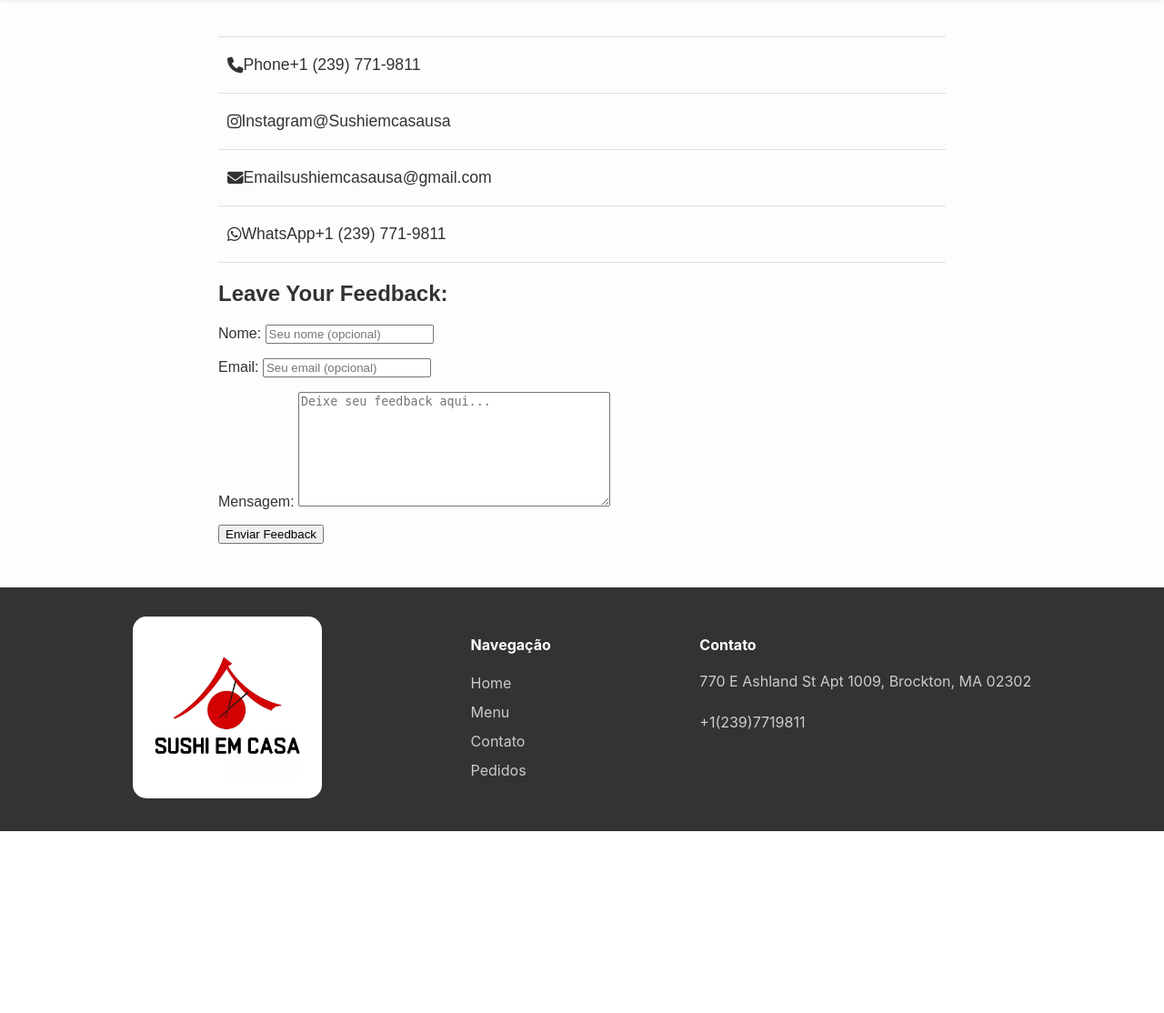
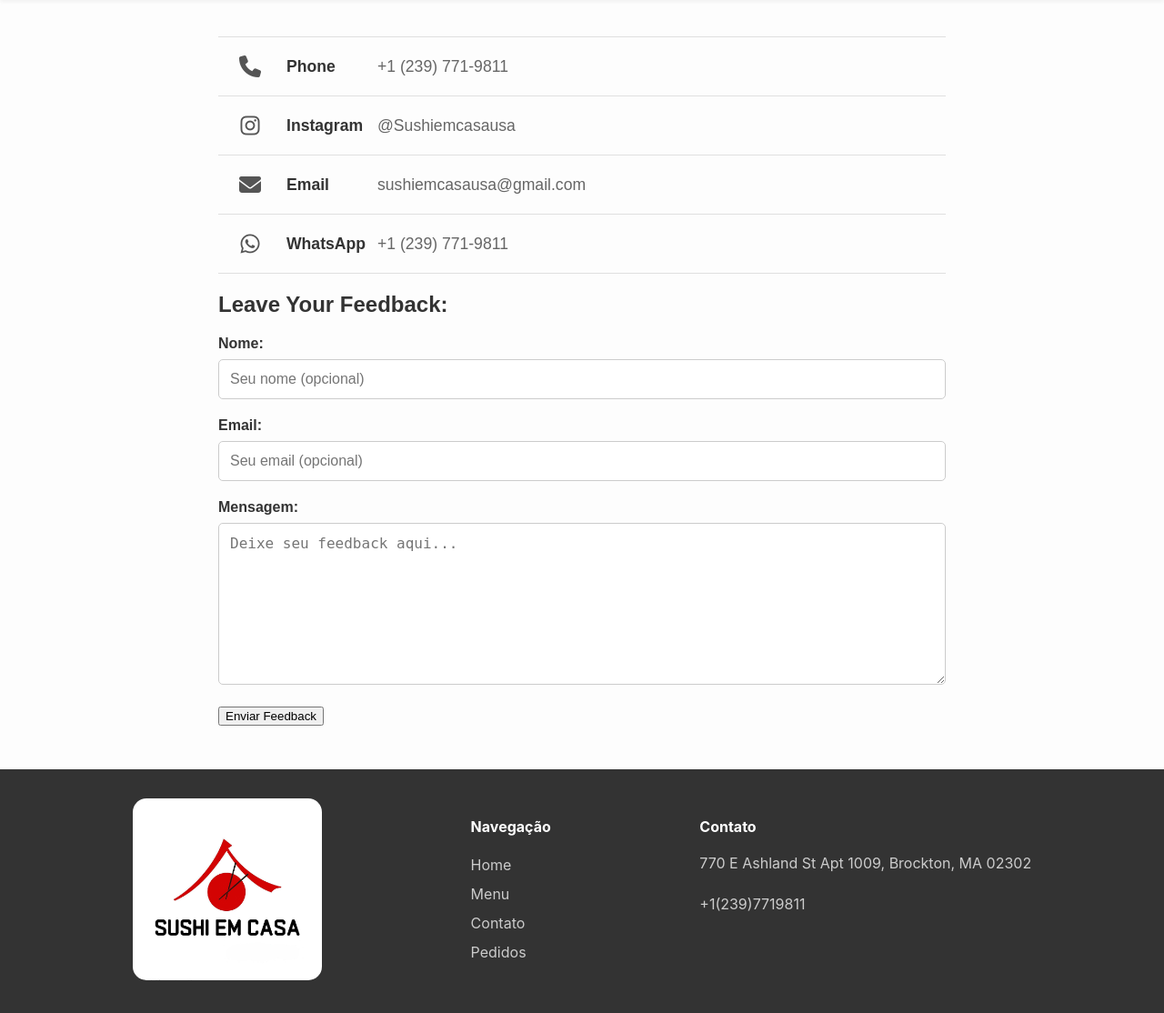
Before and after one commit to jarthur-duarte/SushiEmCasa, a Django app: page /contato/ in a window 1280 px wide. Shown: the part 136-1250 px from the top of the page at 91% size. Before the commit the page ends 1050 px from the top, so only its background shows below. Run offline with Django 5.2, Linux system fonts and the light colour scheme.

Commit message:
"confirmacao de feedback do usuario e correcao do caminho order para contact."

```diff
--- a/sushiemcasa/templates/sushiemcasa/contato.html
+++ b/sushiemcasa/templates/sushiemcasa/contato.html
@@ -17,14 +17,12 @@
         padding: 0 20px;
         font-family: sans-serif;
     }
-
     .contact-list {
         list-style: none;
         padding: 0;
         margin: 0;
         border-top: 1px solid #e0e0e0;
     }
-
     .contact-list li {
         display: flex;
         align-items: center;
@@ -32,11 +30,9 @@
         font-size: 1.1rem;
         transition: background-color 0.2s ease;
     }
-
     .contact-list li:hover {
         background-color: #f9f9f9;
     }
-
     .contact-list a {
         display: flex;
         align-items: center;
@@ -45,29 +41,24 @@
         text-decoration: none;
         color: inherit;
     }
-
-     .contact-list.icon {
+    .contact-list .icon { /* CORRIGIDO: Adicionado um espaço para a sintaxe correta */
         font-size: 1.5rem;
         color: #555;
         width: 50px;
         text-align: center;
         margin-right: 15px;
     }
-
-     .contact-list.label {
+    .contact-list .label { /* CORRIGIDO: Adicionado um espaço */
         font-weight: bold;
         min-width: 100px;
         color: #333;
     }
-
-     .contact-list.info {
+    .contact-list .info { /* CORRIGIDO: Adicionado um espaço */
         color: #666;
     }
-
     .feedback-section {
         margin-top: 50px;
     }
-
     .feedback-section label {
         font-weight: bold;
         font-size: 1.2rem;
@@ -75,7 +66,6 @@
         display: block;
         margin-bottom: 15px;
     }
-
     .feedback-section textarea {
         width: 100%;
         height: 150px;
@@ -86,7 +76,6 @@
         resize: vertical;
         box-sizing: border-box;
     }
-
     .feedback-section button {
         display: inline-block;
         background-color: #000;
@@ -100,8 +89,68 @@
         margin-top: 15px;
         transition: background-color 0.3s ease;
     }
+    .feedback-section button:hover {
+        background-color: #333;
+    } /* A CHAVE } FOI MOVIDA PARA CÁ, CORRIGINDO O ERRO */
 
-     .feedback-section button:hover {
+    /* AGORA O RESTO DO CÓDIGO FICA AQUI FORA, NO LUGAR CERTO */
+    .message {
+        padding: 15px;
+        margin-bottom: 10px;
+        border: 1px solid transparent;
+        border-radius: 4px;
+        color: #fff;
+        text-align: center;
+        font-weight: bold;
+        font-family: sans-serif;
+    }
+    .message.success {
+        background-color: #28a745;
+        border-color: #1e7e34;
+    }
+    .message.error {
+        background-color: #dc3545;
+        border-color: #b21f2d;
+    }
+    .form-field {
+        margin-bottom: 20px;
+    }
+    .form-field label {
+        display: block;
+        font-weight: bold;
+        margin-bottom: 8px;
+        color: #333;
+    }
+    .form-field input[type="text"],
+    .form-field input[type="email"],
+    .form-field textarea {
+        width: 100%;
+        padding: 12px;
+        border: 1px solid #ccc;
+        border-radius: 5px;
+        font-size: 1rem;
+        box-sizing: border-box;
+        transition: border-color 0.3s ease;
+    }
+    .form-field input[type="text"]:focus,
+    .form-field input[type="email"]:focus,
+    .form-field textarea:focus {
+        border-color: #000;
+        outline: none;
+    }
+    .submit-btn {
+        width: 100%;
+        padding: 15px;
+        background-color: #000;
+        color: #fff;
+        border: none;
+        border-radius: 5px;
+        font-size: 1.1rem;
+        font-weight: bold;
+        cursor: pointer;
+        transition: background-color 0.3s ease;
+    }
+    .submit-btn:hover {
         background-color: #333;
     }
     </style>
@@ -130,6 +179,16 @@
     </header>
 
     <main class="contact-main-container">
+
+ {% if messages %}
+    <div style="max-width: 800px; margin: 20px auto; padding: 0 20px; text-align: center;">
+        {% for message in messages %}
+            <div style="background-color: {% if message.tags == 'success' %}#28a745{% else %}#dc3545{% endif %}; color: white; padding: 15px; border-radius: 5px; font-weight: bold;">
+                {{ message }}
+            </div>
+        {% endfor %}
+    </div>
+    {% endif %}
 
         <ul class="contact-list">
             <li>
@@ -165,8 +224,25 @@
     <div class="feedback-form-section">
     <h2>Leave Your Feedback:</h2>
 
-    <form method="post">
-        {% csrf_token %}  {{ form.as_p }}  <button type="submit" class="btn-submit">Enviar Feedback</button>
+   <form method="post" class="feedback-form">
+        {% csrf_token %}
+
+        <div class="form-field">
+            {{ form.nome.label_tag }}
+            {{ form.nome }}
+        </div>
+
+        <div class="form-field">
+            {{ form.email.label_tag }}
+            {{ form.email }}
+        </div>
+
+        <div class="form-field">
+            {{ form.mensagem.label_tag }}
+            {{ form.mensagem }}
+        </div>
+
+    <button type="submit" class="btn-submit">Enviar Feedback</button>
 </form>
     </div>
 
--- a/sushiemcasa/templates/sushiemcasa/pedidos.html
+++ b/sushiemcasa/templates/sushiemcasa/pedidos.html
@@ -18,9 +18,9 @@
         <nav>
             <ul>
                 <li><a href="{% url 'sushiemcasa:homepage' %}">Home</a></li>
-                <li><a href="#">Cesta</a></li>
-                <li><a href="{% url 'sushiemcasa:orders' %}" class="ativo">Pedidos</a></li>
-                <li><a href="#">Contato</a></li>
+                <li><a href="#">Basket</a></li>
+                <li><a href="{% url 'sushiemcasa:orders' %}" class="ativo">Orders</a></li>
+                <li><a href="{% url 'sushiemcasa:contato' %}">Contact</a></li>
             </ul>
         </nav>
         <div class="icone-usuario">
--- a/sushiemcasa/views/contato.py
+++ b/sushiemcasa/views/contato.py
@@ -1,14 +1,13 @@
-
 # sushiemcasa/views/contato.py
 
 from django.shortcuts import render, redirect
 from django.contrib import messages
-# Lembre-se que o caminho deste import depende de onde você criou seus formulários
 from sushiemcasa.forms.contato import FeedbackForm
 
-# ATENÇÃO: Verifique se o nome da função é o mesmo que você usa no seu urls.py
 def pagina_contato(request):
-    # Dicionário com as informações estáticas de contato
+    # ADICIONE APENAS ESTA LINHA:
+    print(f"MÉTODO DA REQUISIÇÃO: {request.method}")
+
     info_contato = {
         'telefone': '+1(239)7719811',
         'instagram': '@sushiemcasausa',
@@ -22,10 +21,12 @@ def pagina_contato(request):
             form.save()
             messages.success(request, 'Seu feedback foi enviado com sucesso!')
             return redirect('sushiemcasa:contato')
+        else:
+            messages.error(request, 'Não foi possível enviar seu feedback. Por favor, corrija os erros abaixo.')
+            print("ERROS DE VALIDAÇÃO DO FORMULÁRIO:", form.errors)
     else:
         form = FeedbackForm()
 
-    # Este 'context' envia o formulário e as infos para o template
     context = {
         'form': form,
         'info_contato': info_contato
```
Lines whose indentation alone changed are shown as unchanged.
